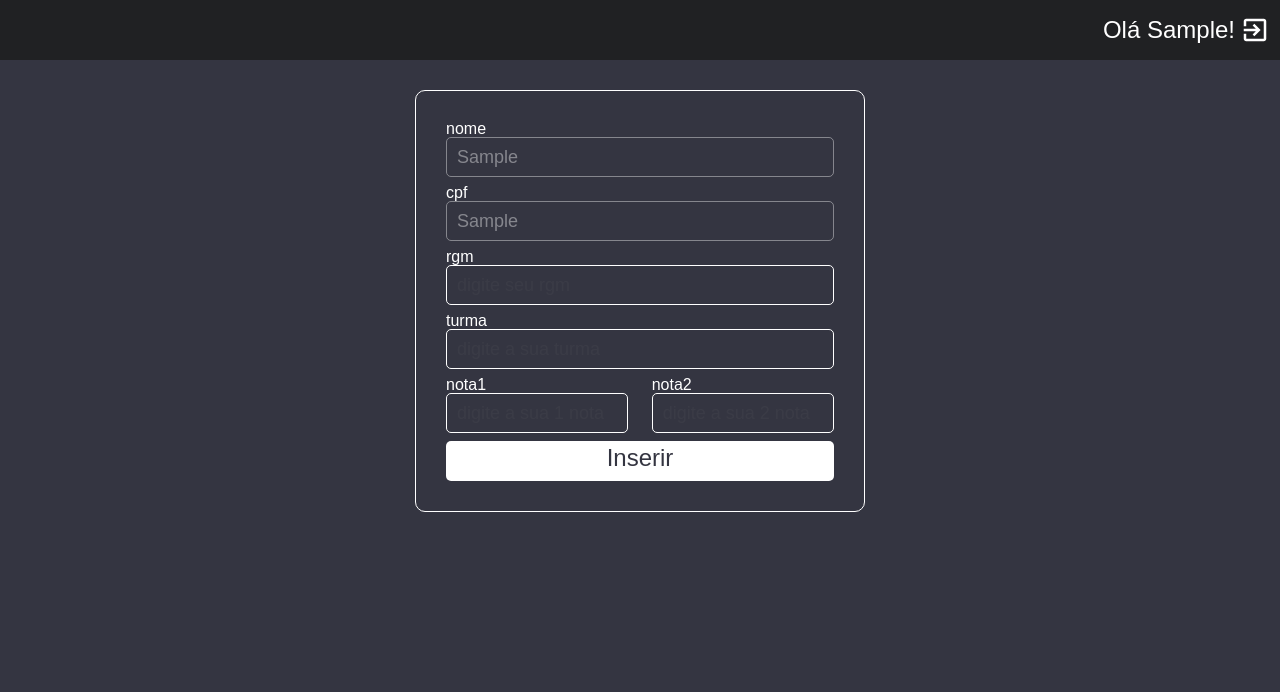
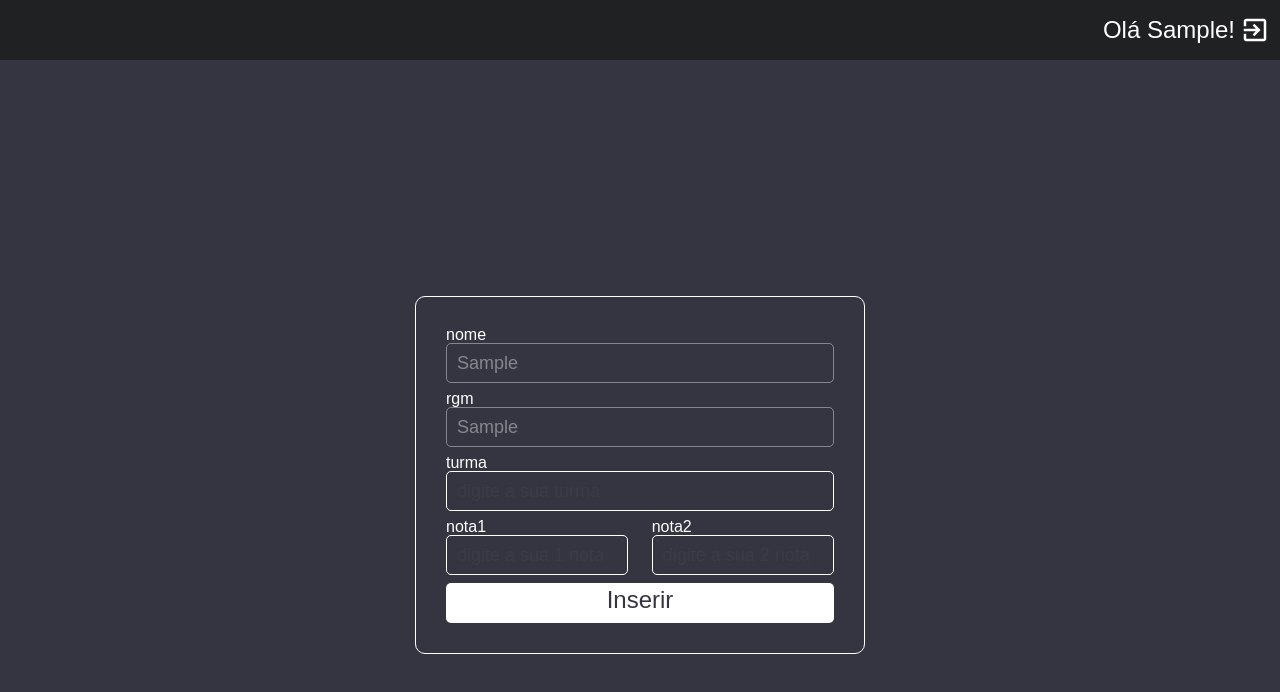
Before and after one commit to Nyantise/notas, a React (Vite) app: page /entrar in a window 1280 px wide. Both pictures are taken after typing "Sample", "Sample" into the empty fields and a click on the button "entrar". Shown: the top 692 px of the page. Built offline with nearby package versions, Linux system fonts and the light colour scheme; a web font is replaced by a local one.

Commit message:
refactor: display flex changed to grid

```diff
--- a/src/components/Grade/style.ts
+++ b/src/components/Grade/style.ts
@@ -5,9 +5,9 @@ import { SiGoogledocs } from "react-icons/si";
 import { MdOutlineGrade } from "react-icons/md";
 
 export const StyledGrade = styled.li`
-  width: 100%;
+  min-width: 100%;
   height: 65px;
-  border-radius: 15px;
+  border-radius: 10px;
   display: flex;
   align-items: center;
   justify-content: space-around;
--- a/src/pages/GradesPage/GradesPage.tsx
+++ b/src/pages/GradesPage/GradesPage.tsx
@@ -16,16 +16,15 @@ const GradesPage = () => {
   const { pathname } = useLocation();
 
   const userStorage = localStorage.getItem(storage.user);
-  const { name, cpf }: UserInfo = userStorage
+  const { name, rgm }: UserInfo = userStorage
     ? JSON.parse(userStorage)
-    : { name: "", cpf: "" };
+    : { name: "", rgm: "" };
 
   const defaultGradeInfo = {
     name,
-    cpf,
+    rgm,
     grade1: undefined,
     grade2: undefined,
-    rgm: "",
     classN: "",
   };
   const [gradeInfo, setGradeInfo] = useState<GradeInfo>(defaultGradeInfo);
@@ -34,7 +33,7 @@ const GradesPage = () => {
   };
 
   const filterGrades = (grades: GradeInfo[]) => {
-    return grades.filter(({ cpf }) => cpf === gradeInfo.cpf);
+    return grades.filter(({ rgm }) => rgm === gradeInfo.rgm);
   };
   const [grades, setGrades] = useState<GradeInfo[]>(() => {
     const storedGrades = localStorage.getItem(storage.grades);
@@ -70,19 +69,8 @@ const GradesPage = () => {
             <input disabled={true} value={gradeInfo.name} id="name" />
           </div>
           <div>
-            <label htmlFor="cpf">cpf</label>
-            <input disabled={true} value={gradeInfo.cpf} id="cpf" />
-          </div>
-          <div>
             <label htmlFor="rgm">rgm</label>
-            <input
-              required
-              type="text"
-              id="rgm"
-              value={gradeInfo.rgm}
-              onChange={(e) => handleGradeInput(e, "rgm")}
-              placeholder="digite seu rgm"
-            />
+            <input disabled={true} value={gradeInfo.rgm} id="rgm" />
           </div>
           <div>
             <label htmlFor="class">turma</label>
--- a/src/pages/GradesPage/style.ts
+++ b/src/pages/GradesPage/style.ts
@@ -10,6 +10,10 @@ export const GradeForm = styled.form`
   border: 1px solid ${color.white};
   border-radius: 10px;
   display: grid;
+  place-items: center;
+  place-content: center;
+  div {
+    width: 100%;
     input {
       &::placeholder {
         opacity: 0.1;
@@ -18,10 +22,10 @@ export const GradeForm = styled.form`
         cursor: not-allowed;
         opacity: 0.4;
       }
+      width: 100%;
       margin-bottom: 8px;
       padding-left: 10px;
       height: 40px;
-    width: 100%;
       background-color: unset;
       border-radius: 5px;
       border: 1px solid ${color.white};
@@ -31,6 +35,7 @@ export const GradeForm = styled.form`
     label {
       align-self: flex-start;
       color: ${color.white};
+    }
   }
   button {
     cursor: pointer;
@@ -75,7 +80,7 @@ export const UlScrollContainer = styled.div`
   margin-bottom: 20px;
 `;
 export const GradesContainer = styled.ul`
-  display: flex;
-  flex-direction: column;
+  width: 100%;
+  display: grid;
   gap: 8px;
 `;
--- a/src/pages/LoginPage/LoginPage.tsx
+++ b/src/pages/LoginPage/LoginPage.tsx
@@ -9,7 +9,7 @@ const LoginPage = () => {
   const navigate = useNavigate();
   const { pathname } = useLocation();
 
-  const [userInfo, setUserInfo] = useState<UserInfo>({ name: "", cpf: "" });
+  const [userInfo, setUserInfo] = useState<UserInfo>({ name: "", rgm: "" });
   const [isLoading, setIsLoading] = useState(false);
   const handleUserInput = (e: ChangeEvent<HTMLInputElement>, type: string) => {
     setUserInfo((previous) => ({ ...previous, [type]: e.target.value }));
@@ -37,17 +37,16 @@ const LoginPage = () => {
             placeholder="digite seu nome"
           />
         </div>
-
         <div>
-          <label htmlFor="cpf">cpf</label>
+          <label htmlFor="rgm">rgm</label>
           <input
             disabled={isLoading}
-            value={userInfo.cpf}
-            onChange={(e) => handleUserInput(e, "cpf")}
+            value={userInfo.rgm}
+            onChange={(e) => handleUserInput(e, "rgm")}
             required
             type="text"
-            id="cpf"
-            placeholder="digite seu cpf"
+            id="rgm"
+            placeholder="digite seu RGM"
           />
         </div>
         <button disabled={isLoading} type="submit">
--- a/src/pages/LoginPage/style.ts
+++ b/src/pages/LoginPage/style.ts
@@ -3,14 +3,11 @@ import { color, minWidth } from "../../utils/constants/css";
 
 export const LoginContainer = styled.form`
   @media (max-width: ${minWidth}) {
-    width: 85%;
+    width: 90%;
   }
   width: 450px;
   align-self: center;
-  display: flex;
-  align-items: center;
-  flex-direction: column;
-  justify-content: center;
+  display: grid;
   gap: 8px;
   padding: 30px;
   border: 1px solid ${color.white};
--- a/src/pages/style.ts
+++ b/src/pages/style.ts
@@ -5,7 +5,9 @@ export const StyledPage = styled.div<{ pathname: string }>`
   margin-top: ${({ pathname }) => (pathname === "/entrar" ? "unset" : "60px")};
   width: 100dvw;
   height: 100dvh;
-  display: flex;
-  justify-content: center;
+  display: grid;
+  place-content: ${({ pathname }) =>
+    pathname === "/entrar" ? "center" : "unset"};
+  place-items: center;
   background-color: ${color.gray};
 `;
--- a/src/vite-env.d.ts
+++ b/src/vite-env.d.ts
@@ -2,12 +2,11 @@
 
 export type UserInfo = {
   name: string;
-  cpf: string;
+  rgm: string;
 };
 
 export type GradeInfo = {
   name: string;
-  cpf: string;
   rgm: string;
   classN: string;
   grade1: number | undefined;
```
Lines whose indentation alone changed are shown as unchanged.
